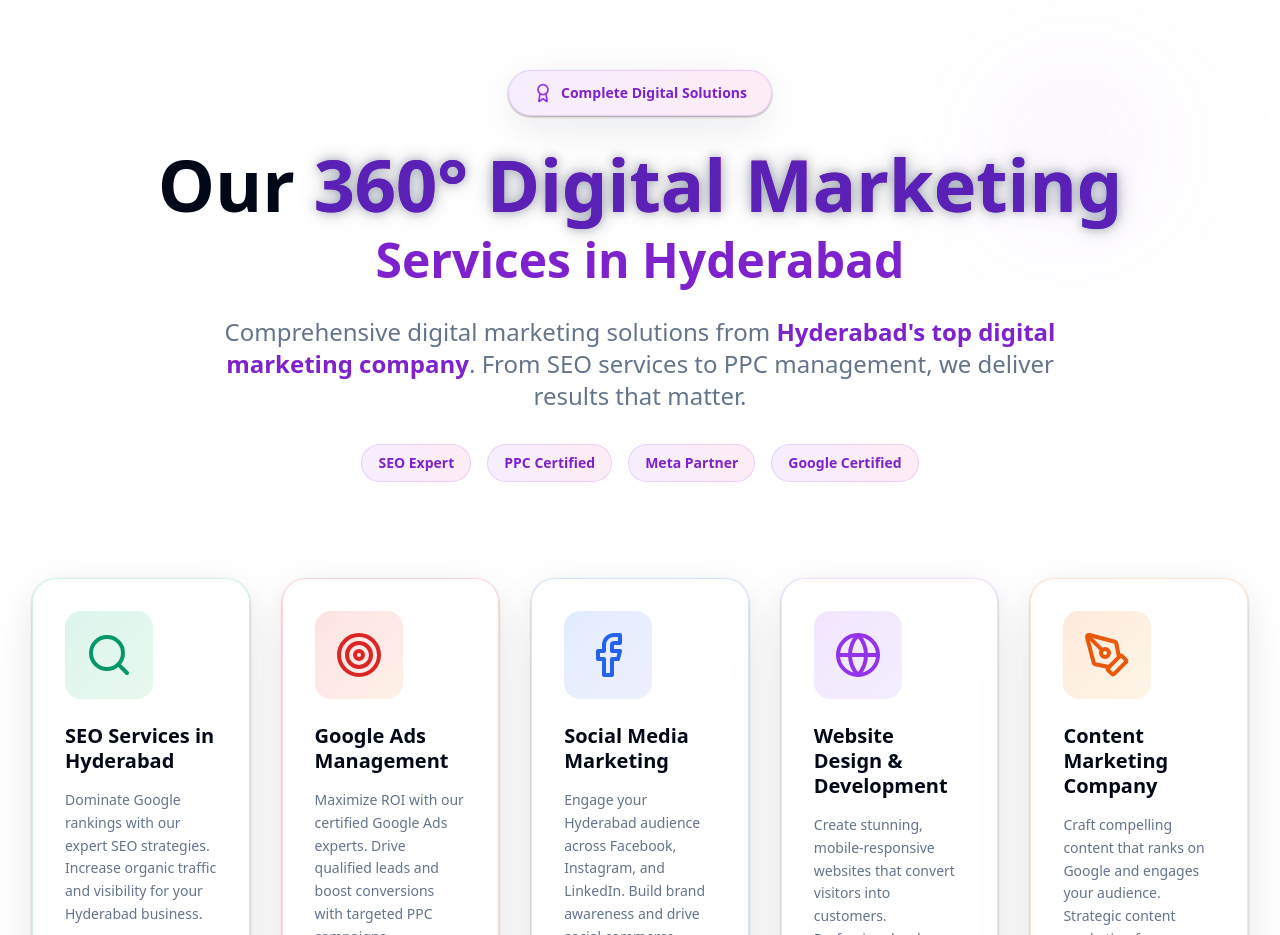
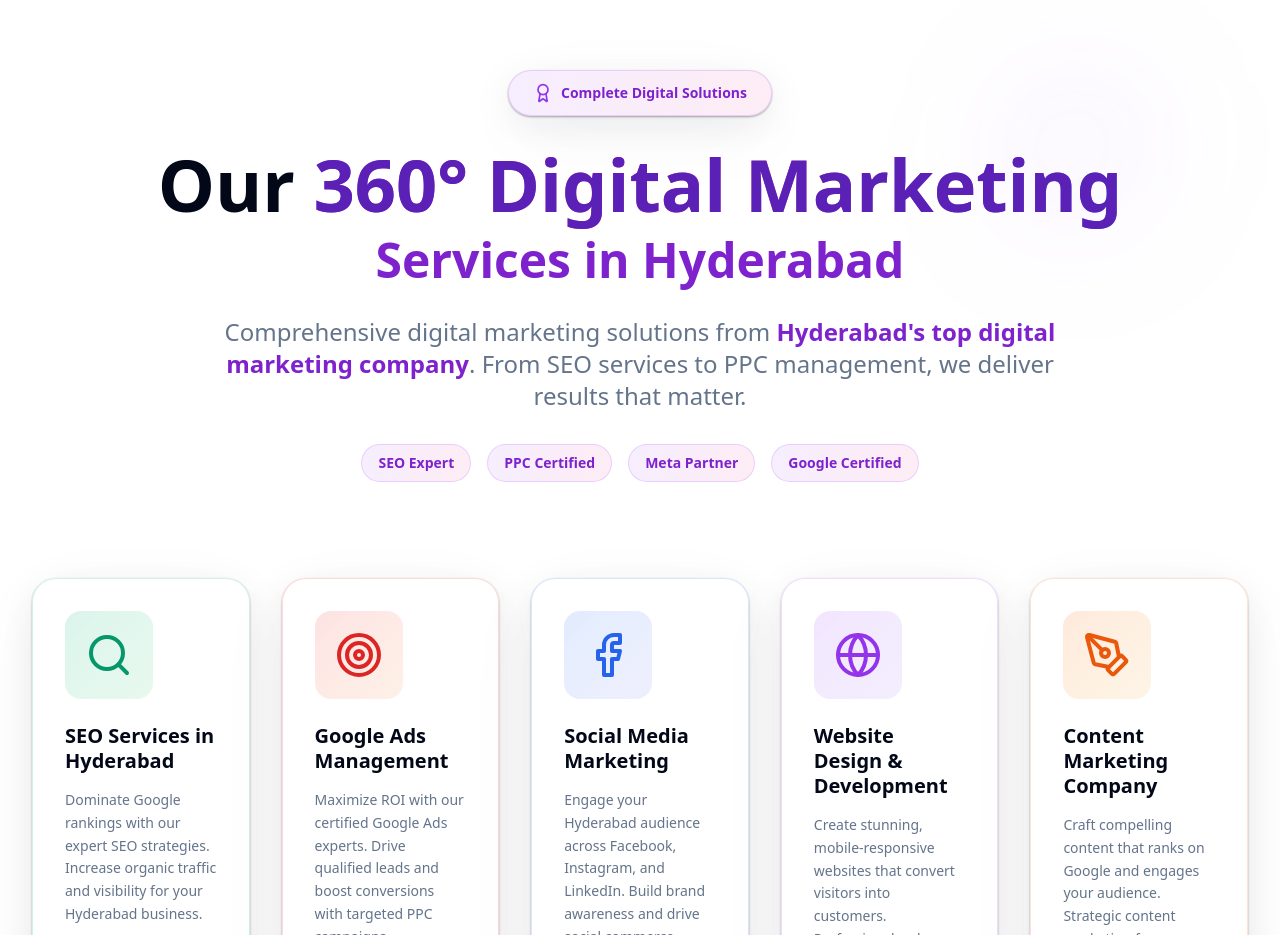
Before and after one commit to revanthsurya777/extinmedia-landing-craft, a React (Vite) app: page / in a window 1280 px wide. Shown: the part 1640-2575 px from the top of the page. Built offline with nearby package versions, Linux system fonts and the light colour scheme.

Commit message:
Visual edit in Lovable
Edited UI in Lovable

```diff
--- a/src/components/ServicesGrid.tsx
+++ b/src/components/ServicesGrid.tsx
@@ -111,7 +111,7 @@ const ServicesGrid = () => {
           </div>
 
           <h2 className="text-4xl md:text-6xl lg:text-7xl font-black text-foreground mb-8 leading-tight">
-            Our <span className="bg-gradient-to-r from-purple-600 via-pink-500 to-blue-600 bg-clip-text premium-text-glow text-violet-800">360° Digital Marketing</span>
+            Our <span className="bg-gradient-to-r from-purple-600 via-pink-500 to-blue-600 bg-clip-text premium-text- text-violet-800">360° Digital Marketing</span>
             <br />
             <span className="text-3xl md:text-4xl lg:text-5xl font-bold text-purple-700 mt-4 block">Services in Hyderabad</span>
           </h2>
```
